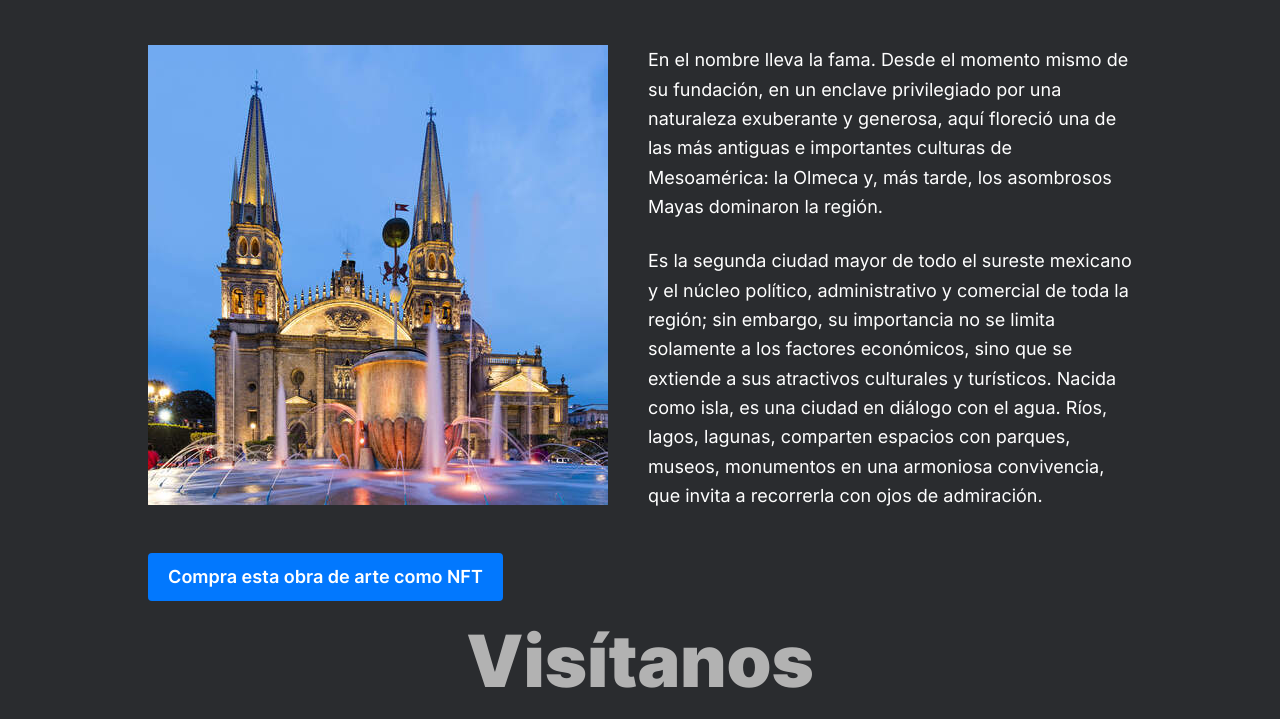
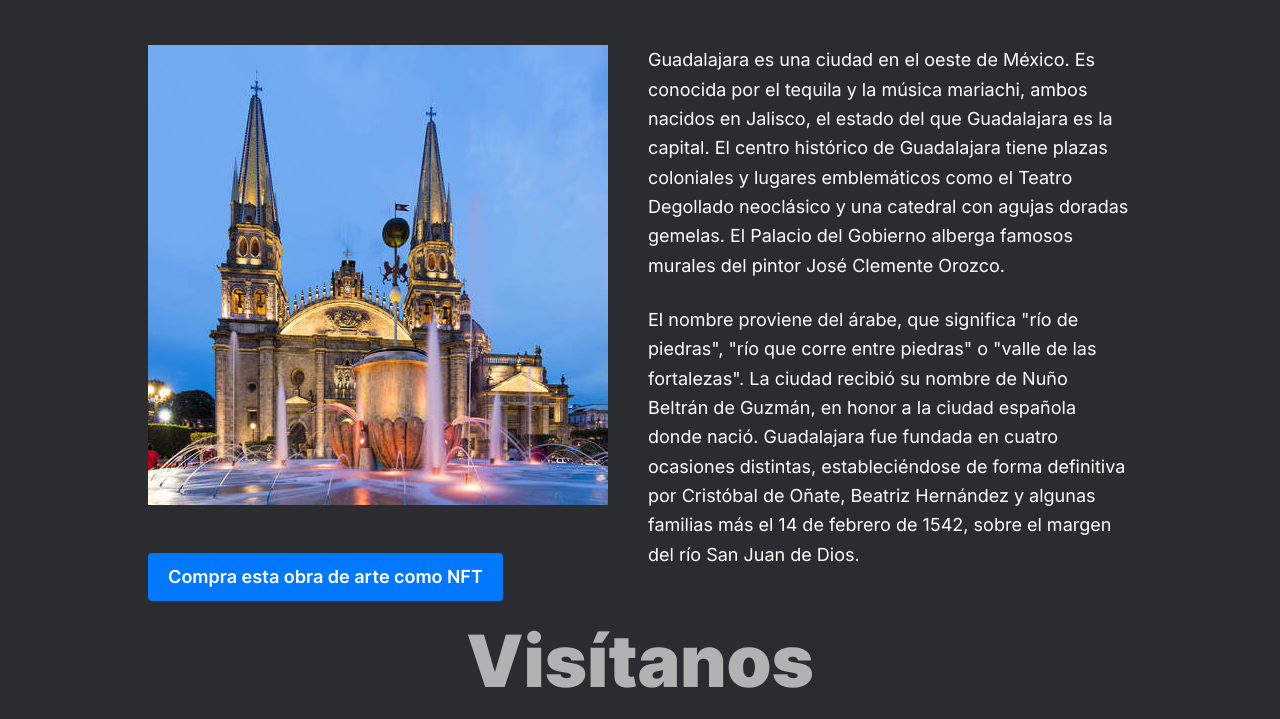
Before and after one commit to LuisRojas92/web_project_homeland, a plain HTML site: page index.html in a window 1280 px wide. Shown: the part 5872-6591 px from the top of the page. Drawn offline with Linux system fonts and the light colour scheme; files whose address does not match are found by name.

```diff
--- a/index.html
+++ b/index.html
@@ -303,21 +303,23 @@
 
             <div class="place__paragraphs">
               <p class="place__paragraph">
-                En el nombre lleva la fama. Desde el momento mismo de su
-                fundación, en un enclave privilegiado por una naturaleza
-                exuberante y generosa, aquí floreció una de las más antiguas e
-                importantes culturas de Mesoamérica: la Olmeca y, más tarde, los
-                asombrosos Mayas dominaron la región.
+                Guadalajara es una ciudad en el oeste de México. Es conocida por
+                el tequila y la música mariachi, ambos nacidos en Jalisco, el
+                estado del que Guadalajara es la capital. El centro histórico de
+                Guadalajara tiene plazas coloniales y lugares emblemáticos como
+                el Teatro Degollado neoclásico y una catedral con agujas doradas
+                gemelas. El Palacio del Gobierno alberga famosos murales del
+                pintor José Clemente Orozco.
               </p>
               <p class="place__paragraph">
-                Es la segunda ciudad mayor de todo el sureste mexicano y el
-                núcleo político, administrativo y comercial de toda la región;
-                sin embargo, su importancia no se limita solamente a los
-                factores económicos, sino que se extiende a sus atractivos
-                culturales y turísticos. Nacida como isla, es una ciudad en
-                diálogo con el agua. Ríos, lagos, lagunas, comparten espacios
-                con parques, museos, monumentos en una armoniosa convivencia,
-                que invita a recorrerla con ojos de admiración.
+                El nombre proviene del árabe, que significa "río de piedras",
+                "río que corre entre piedras" o "valle de las fortalezas". La
+                ciudad recibió su nombre de Nuño Beltrán de Guzmán, en honor a
+                la ciudad española donde nació. Guadalajara fue fundada en
+                cuatro ocasiones distintas, estableciéndose de forma definitiva
+                por Cristóbal de Oñate, Beatriz Hernández y algunas familias más
+                el 14 de febrero de 1542, sobre el margen del río San Juan de
+                Dios.
               </p>
             </div>
             <a
```
